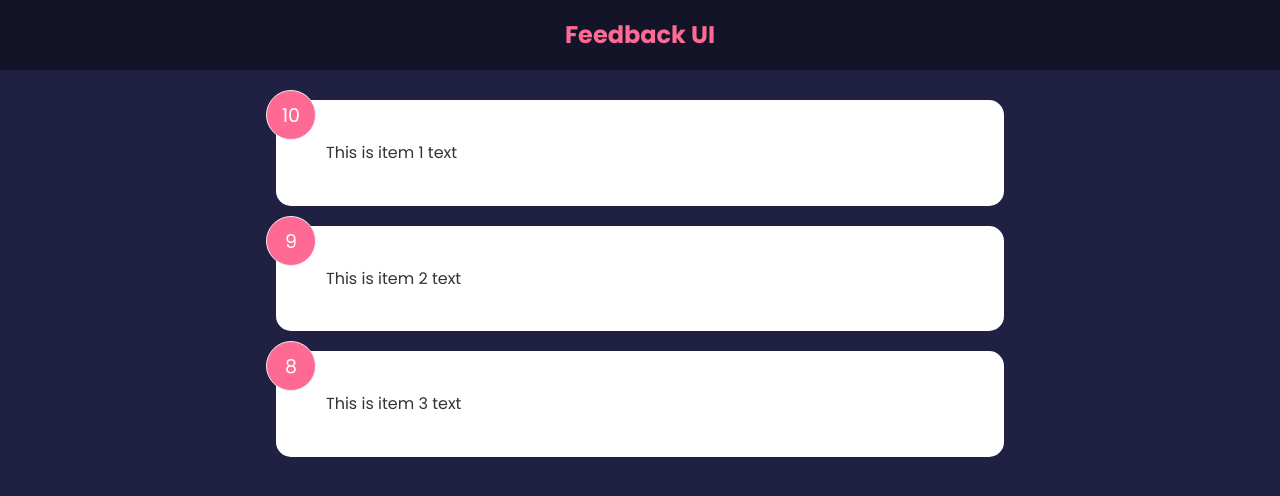
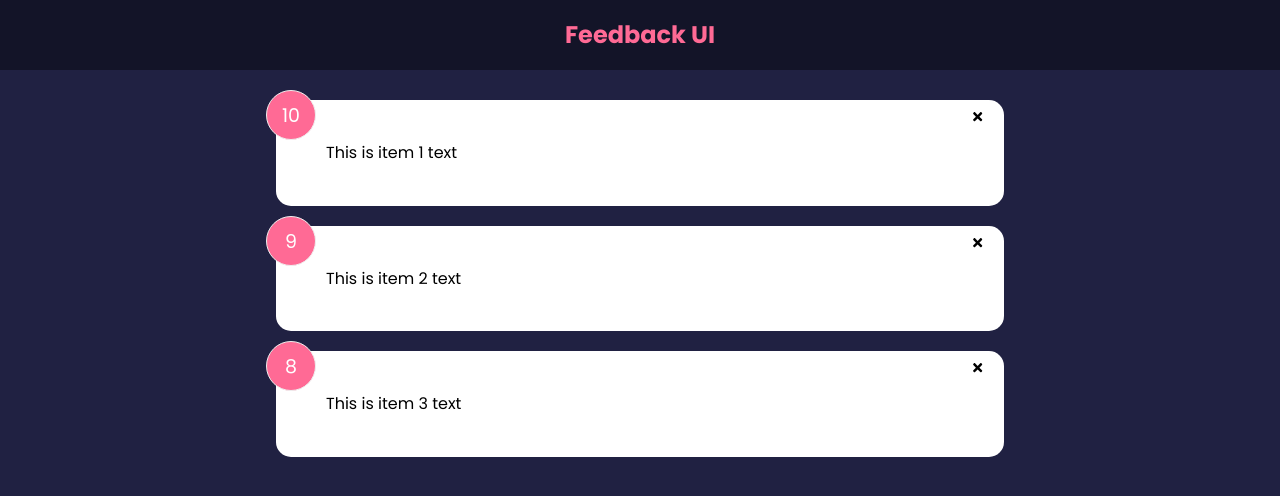
Before and after one commit to tbabyuk/feedback-app, a React (Create React App) app: page / in a window 1280 px wide. Shown: the top 496 px of the page. Built offline with nearby package versions, Linux system fonts and the light colour scheme.

Commit message:
feedback item delete working

```diff
--- a/package.json
+++ b/package.json
@@ -8,6 +8,7 @@
     "@testing-library/user-event": "^13.5.0",
     "react": "^18.2.0",
     "react-dom": "^18.2.0",
+    "react-icons": "^4.4.0",
     "react-scripts": "5.0.1",
     "web-vitals": "^2.1.4"
   },
--- a/src/App.js
+++ b/src/App.js
@@ -6,11 +6,17 @@ import FeedbackData from './data/FeedbackData';
 function App() {
   const [feedback, setFeedback] = useState(FeedbackData);
 
+  const deleteFeedback = (id) => {
+    if (window.confirm('Are you sure you want to delete?')) {
+      setFeedback(feedback.filter((item) => item.id !== id));
+    }
+  };
+
   return (
     <>
       <Header />
       <div className='container'>
-        <FeedbackList feedback={feedback} />
+        <FeedbackList feedback={feedback} handleDelete={deleteFeedback} />
       </div>
     </>
   );
--- a/src/components/FeedbackItem.js
+++ b/src/components/FeedbackItem.js
@@ -1,12 +1,21 @@
+import Card from "./shared/Card";
+import PropTypes from 'prop-types';
+import {FaTimes} from 'react-icons/fa'
 
-function FeedbackItem({item}) {
+
+function FeedbackItem({item, handleDelete}) {
 
   return (
-    <div className='card'>
+    <Card>
       <div className='num-display'>{item.rating}</div>
+      <button onClick={() => handleDelete(item.id)} className="close"><FaTimes /></button>
       <div className='text-display'>{item.text}</div>
-    </div>
+    </Card>
   );
 }
 
+FeedbackItem.propTypes = {
+  item: PropTypes.object.isRequired,
+}
+
 export default FeedbackItem;
--- a/src/components/FeedbackList.js
+++ b/src/components/FeedbackList.js
@@ -1,8 +1,9 @@
 
 import React from 'react'
 import FeedbackItem from './FeedbackItem'
+import PropTypes from 'prop-types'
 
-function FeedbackList({feedback}) {
+function FeedbackList({feedback, handleDelete}) {
     if(!feedback || feedback.length === 0) {
         return <p>No Feedback Yet</p>
     }
@@ -10,10 +11,14 @@ function FeedbackList({feedback}) {
   return (
     <div className='feedback-list'>
         {feedback.map((item) => (
-            <FeedbackItem key={item.id} item={item}/>
+            <FeedbackItem key={item.id} item={item} handleDelete={handleDelete}/>
         ))}
     </div>
   )
 }
 
+FeedbackList.propTypes = {
+  feedback: PropTypes.array,
+}
+
 export default FeedbackList
--- /dev/null
+++ b/src/components/shared/Card.js
@@ -0,0 +1,31 @@
+import React from 'react';
+import PropTypes from 'prop-types'
+
+function Card({ children, reverse }) {
+  //   return (
+  //     <div className={`card ${reverse && 'reverse'}`}>{children}</div>
+  //   )
+  return (
+    <div
+      className='card'
+      style={{
+        backgroundColor: reverse ? 'rgba(0,0,0,0.4' : '#fff',
+        color: reverse ? '#fff' : '#000',
+      }}
+    >
+      {children}
+    </div>
+  );
+}
+
+Card.defaultProps = {
+    reverse: false,
+}
+
+Card.propTypes = {
+    children: PropTypes.node.isRequired,
+    reverse: PropTypes.bool,
+}
+
+
+export default Card;
```
Also changed, not shown: 1 other file (tests, documents, lock files or other folders).
